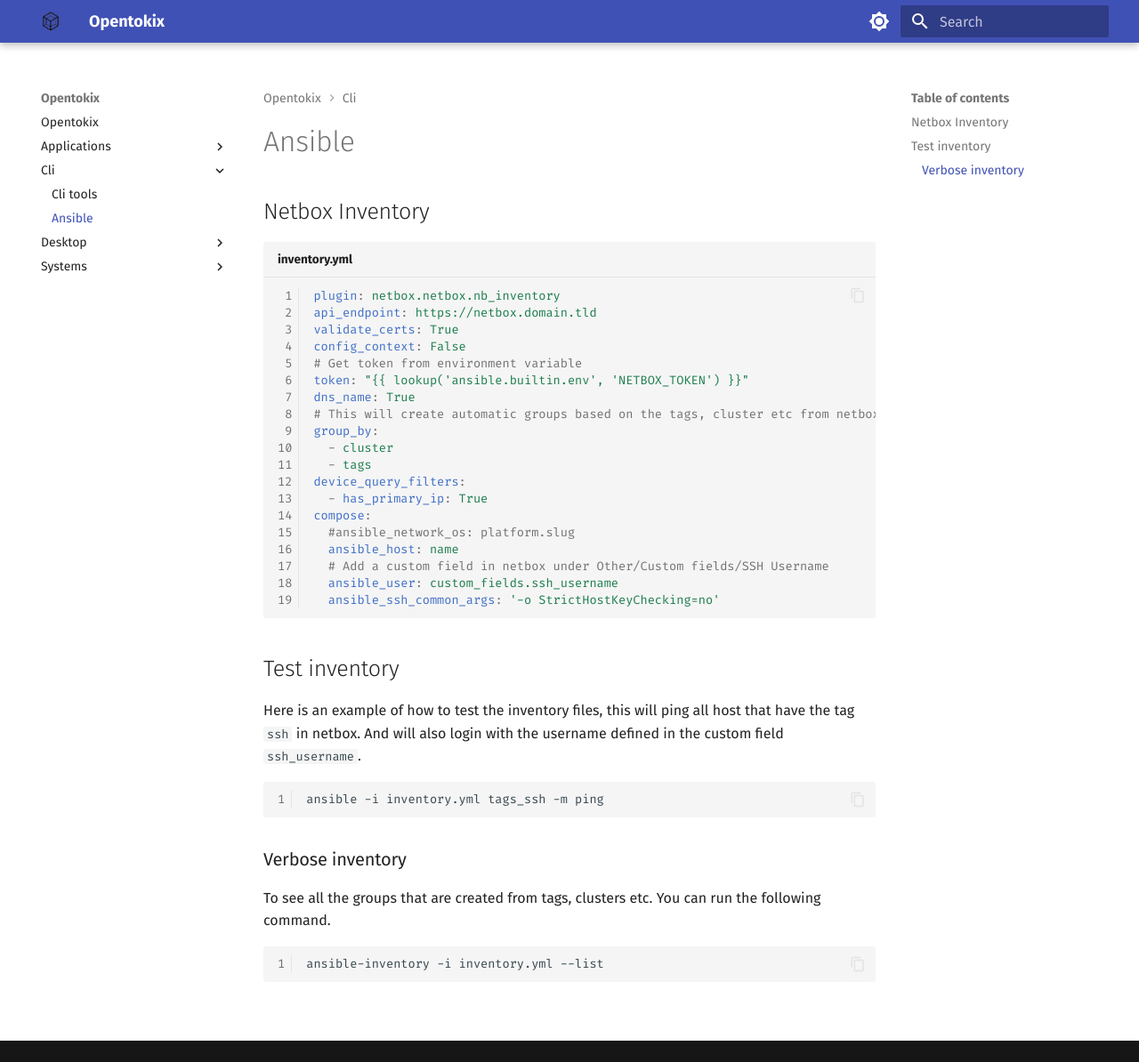
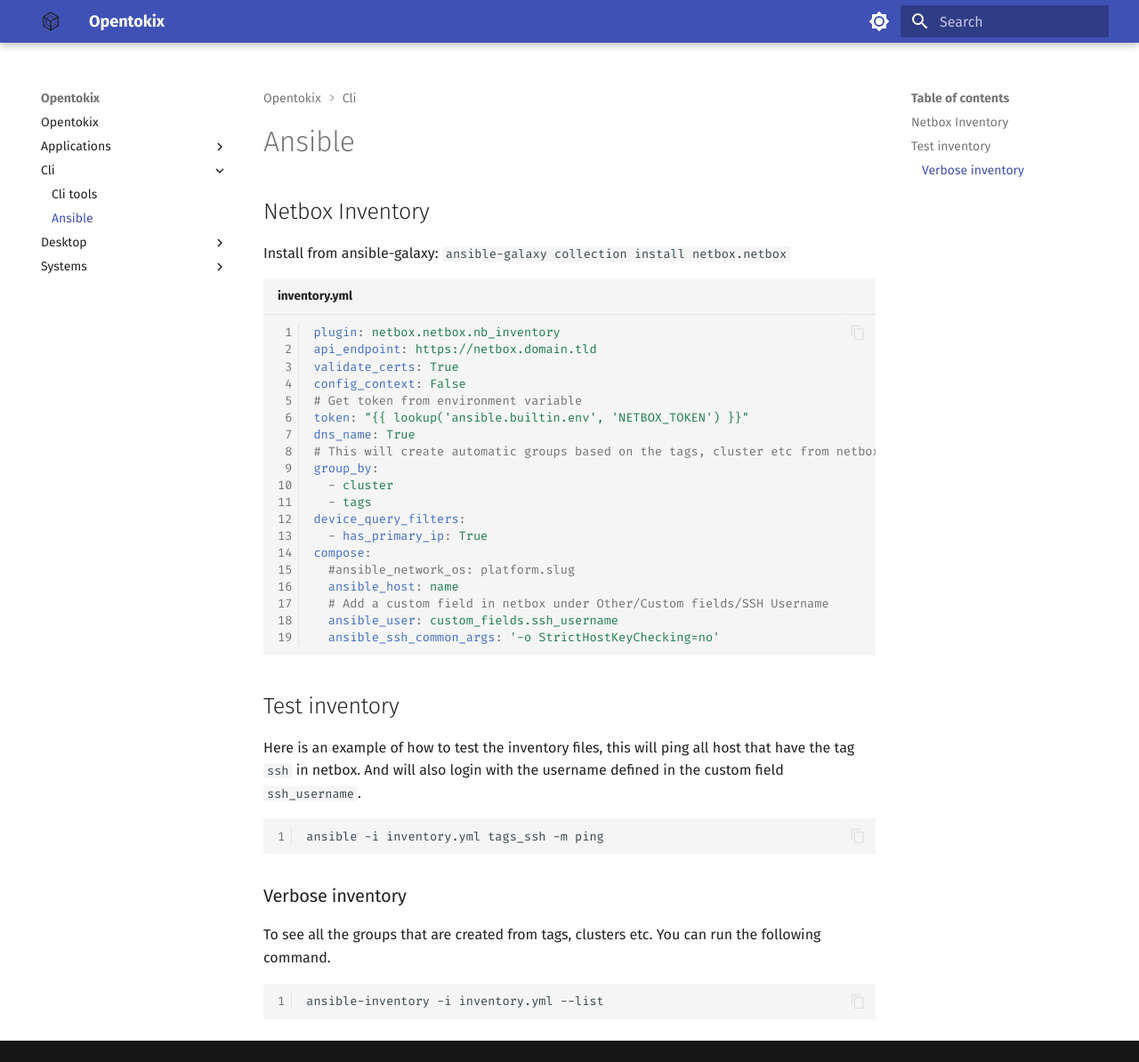
Before and after one commit to opentokix/opentokix.github.io, an MkDocs documentation site: the page built from docs/cli/ansible.md, in a window 1280 px wide and 1194 px high. Shown: the whole window at 89% size. Built offline with MkDocs 1.6.1 and Material for MkDocs 9.7.7, drawn with Linux system fonts in a browser that asks for light colours.

Commit message:
Adding galaxy

````diff
--- a/docs/cli/ansible.md
+++ b/docs/cli/ansible.md
@@ -1,6 +1,10 @@
 # Ansible
 
 ## Netbox Inventory
+
+Install from ansible-galaxy:
+`ansible-galaxy collection install netbox.netbox`
+
 
 ```yaml title="inventory.yml"
 plugin: netbox.netbox.nb_inventory
````
